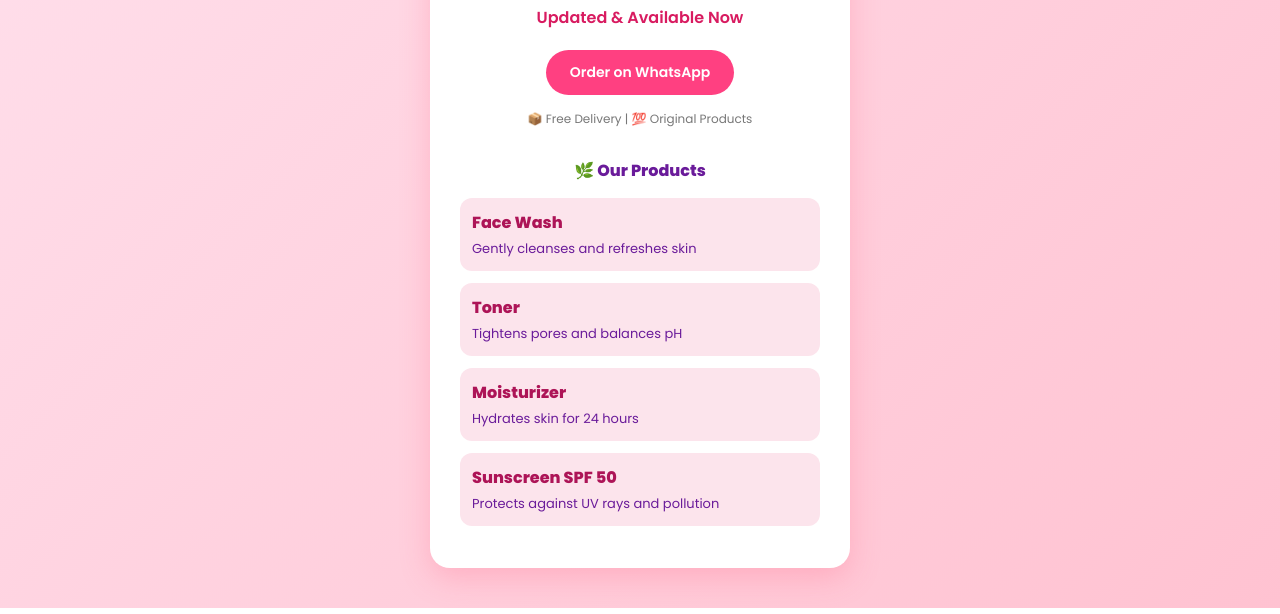
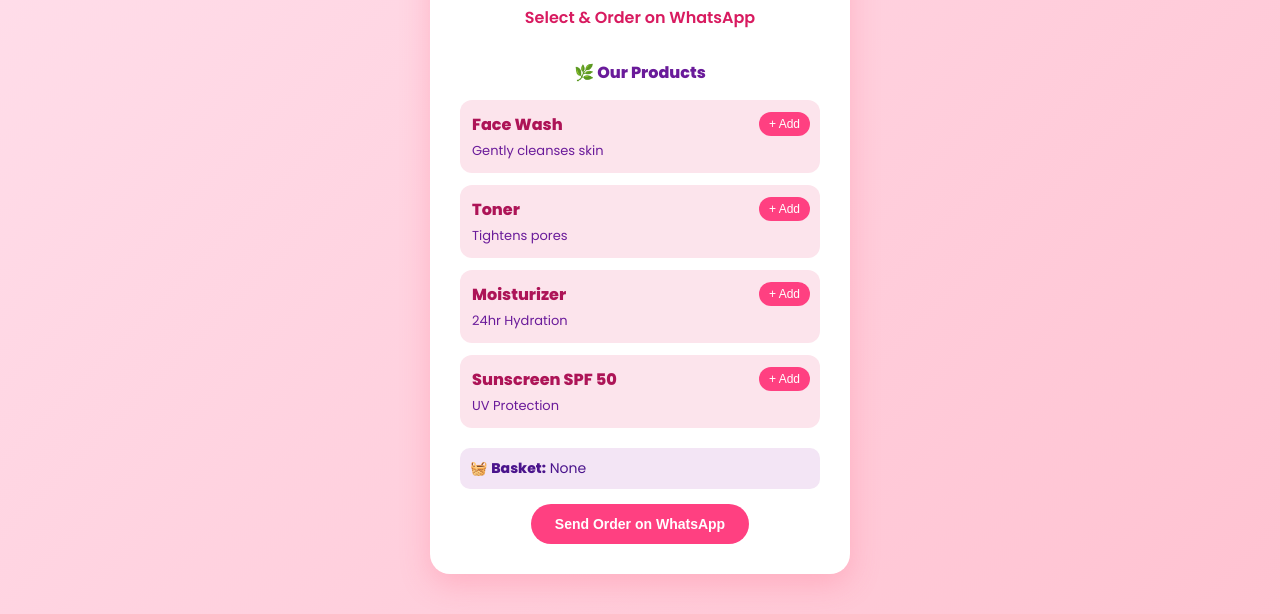
Before and after one commit to pukanekndhuku/s-square-poster, a plain HTML site: page index.html in a window 1280 px wide. Shown: the part 225-839 px from the top of the page. Drawn offline with Linux system fonts and the light colour scheme.

Commit message:
Add files via upload

```diff
--- a/index.html
+++ b/index.html
@@ -4,11 +4,10 @@
 <head>
   <meta charset="UTF-8" />
   <meta name="viewport" content="width=device-width, initial-scale=1.0"/>
-  <title>S SQUARE - New Collection</title>
+  <title>S SQUARE - Shop</title>
   <link href="https://fonts.googleapis.com/css2?family=Poppins:wght@400;600;800&display=swap" rel="stylesheet"/>
   <style>
     * { margin: 0; padding: 0; box-sizing: border-box; }
-
     body {
       font-family: 'Poppins', sans-serif;
       background: linear-gradient(135deg, #ffe0ec, #ffc2d1);
@@ -18,7 +17,6 @@
       padding: 40px 20px;
       min-height: 100vh;
     }
-
     .container {
       background: white;
       padding: 30px;
@@ -28,78 +26,85 @@
       width: 100%;
       text-align: center;
     }
-
     .container img.logo {
       width: 120px;
       margin-bottom: 20px;
       border-radius: 12px;
     }
-
     h1 {
       font-size: 24px;
       color: #ad1457;
       margin-bottom: 8px;
       font-weight: 800;
     }
-
     h2 {
       font-size: 16px;
       color: #d81b60;
       margin-bottom: 20px;
       font-weight: 600;
     }
-
     .cta-btn {
-      display: inline-block;
       background: #ff4081;
       color: white;
-      text-decoration: none;
       padding: 12px 24px;
       border-radius: 30px;
       font-weight: 600;
       font-size: 14px;
+      border: none;
+      cursor: pointer;
       transition: background 0.3s ease, transform 0.2s;
     }
-
     .cta-btn:hover {
       background: #f50057;
       transform: scale(1.05);
     }
-
-    .footer-text {
-      margin-top: 15px;
-      font-size: 12px;
-      color: #777;
-    }
-
-    .products {
-      margin-top: 30px;
-    }
-
+    .products { margin-top: 30px; }
     .products h3 {
       font-size: 16px;
       color: #6a1b9a;
       font-weight: 700;
       margin-bottom: 15px;
     }
-
     .product-card {
       background: #fce4ec;
       border-radius: 12px;
       padding: 12px;
       margin-bottom: 12px;
       text-align: left;
+      position: relative;
     }
-
     .product-name {
       font-weight: 700;
       color: #ad1457;
       margin-bottom: 4px;
     }
-
     .product-benefit {
       font-size: 13px;
       color: #6a1b9a;
+    }
+    .add-btn {
+      position: absolute;
+      right: 10px;
+      top: 12px;
+      background: #ff4081;
+      color: white;
+      border: none;
+      padding: 5px 10px;
+      border-radius: 12px;
+      font-size: 12px;
+      cursor: pointer;
+    }
+    .basket {
+      margin-top: 20px;
+      background: #f3e5f5;
+      padding: 10px;
+      border-radius: 10px;
+      font-size: 14px;
+      color: #4a148c;
+      text-align: left;
+    }
+    .whatsapp-btn {
+      margin-top: 15px;
     }
   </style>
 </head>
@@ -107,37 +112,66 @@
   <div class="container">
     <img class="logo" src="S_SQUARE_logo.png" alt="S SQUARE Logo" />
     <h1>NEW COLLECTION</h1>
-    <h2>Updated & Available Now</h2>
-
-    <a class="cta-btn" href="https://wa.me/8464091846" target="_blank">
-      Order on WhatsApp
-    </a>
-
-    <div class="footer-text">📦 Free Delivery | 💯 Original Products</div>
+    <h2>Select & Order on WhatsApp</h2>
 
     <div class="products">
       <h3>🌿 Our Products</h3>
 
       <div class="product-card">
         <div class="product-name">Face Wash</div>
-        <div class="product-benefit">Gently cleanses and refreshes skin</div>
+        <div class="product-benefit">Gently cleanses skin</div>
+        <button class="add-btn" onclick="addToBasket('Face Wash')">+ Add</button>
       </div>
 
       <div class="product-card">
         <div class="product-name">Toner</div>
-        <div class="product-benefit">Tightens pores and balances pH</div>
+        <div class="product-benefit">Tightens pores</div>
+        <button class="add-btn" onclick="addToBasket('Toner')">+ Add</button>
       </div>
 
       <div class="product-card">
         <div class="product-name">Moisturizer</div>
-        <div class="product-benefit">Hydrates skin for 24 hours</div>
+        <div class="product-benefit">24hr Hydration</div>
+        <button class="add-btn" onclick="addToBasket('Moisturizer')">+ Add</button>
       </div>
 
       <div class="product-card">
         <div class="product-name">Sunscreen SPF 50</div>
-        <div class="product-benefit">Protects against UV rays and pollution</div>
+        <div class="product-benefit">UV Protection</div>
+        <button class="add-btn" onclick="addToBasket('Sunscreen SPF 50')">+ Add</button>
       </div>
     </div>
+
+    <div class="basket" id="basket">
+      🧺 <strong>Basket:</strong> <span id="basket-items">None</span>
+    </div>
+
+    <div class="whatsapp-btn">
+      <button class="cta-btn" onclick="sendToWhatsApp()">Send Order on WhatsApp</button>
+    </div>
   </div>
+
+  <script>
+    const basket = [];
+
+    function addToBasket(item) {
+      if (!basket.includes(item)) {
+        basket.push(item);
+        updateBasketDisplay();
+      }
+    }
+
+    function updateBasketDisplay() {
+      const basketText = basket.length > 0 ? basket.join(', ') : 'None';
+      document.getElementById('basket-items').textContent = basketText;
+    }
+
+    function sendToWhatsApp() {
+      if (basket.length === 0) return alert('Basket is empty!');
+      const message = encodeURIComponent("Hi! I want to order: " + basket.join(', '));
+      const phone = "8464091846";
+      window.open(`https://wa.me/${phone}?text=${message}`, '_blank');
+    }
+  </script>
 </body>
 </html>
```
